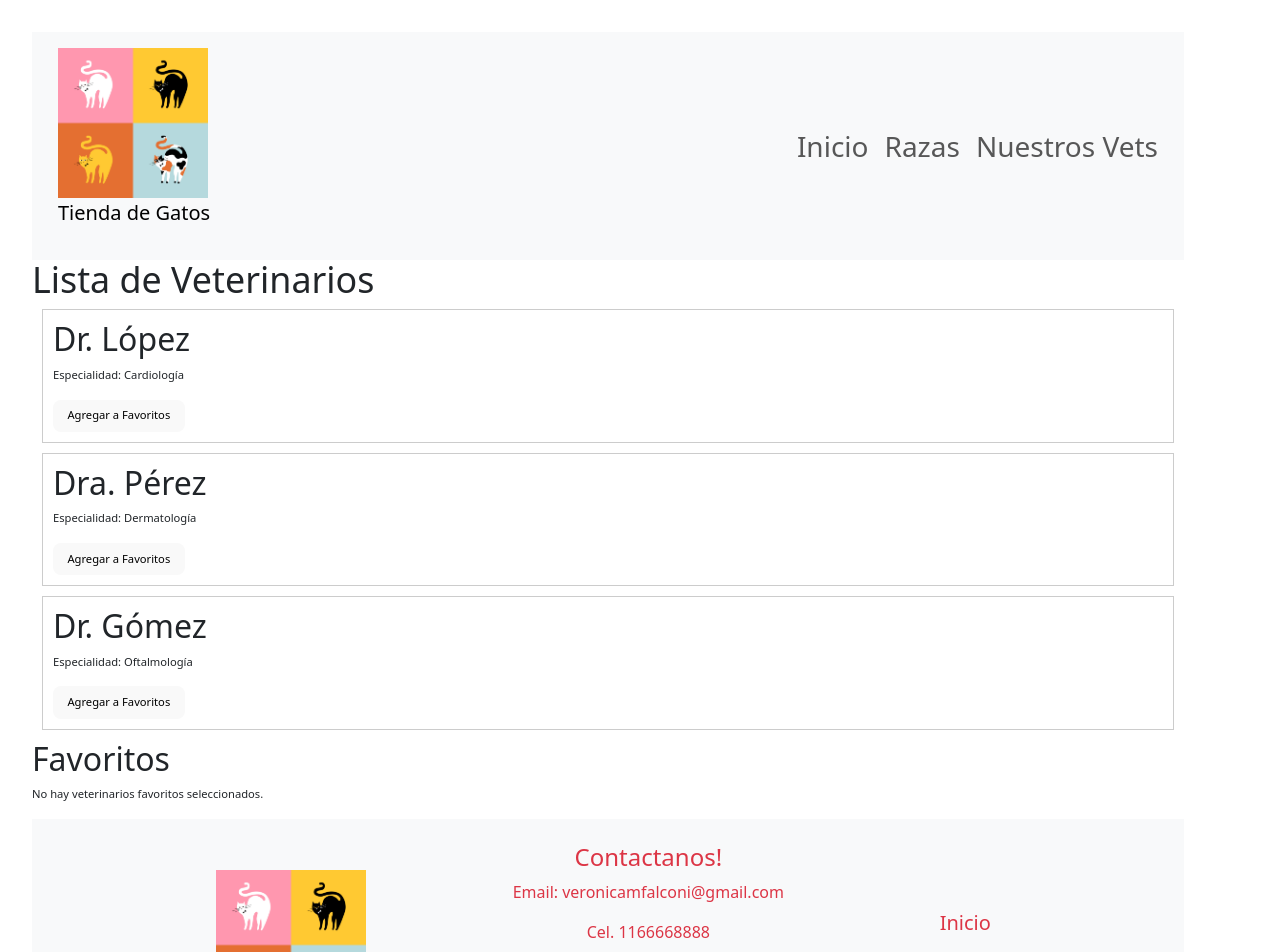
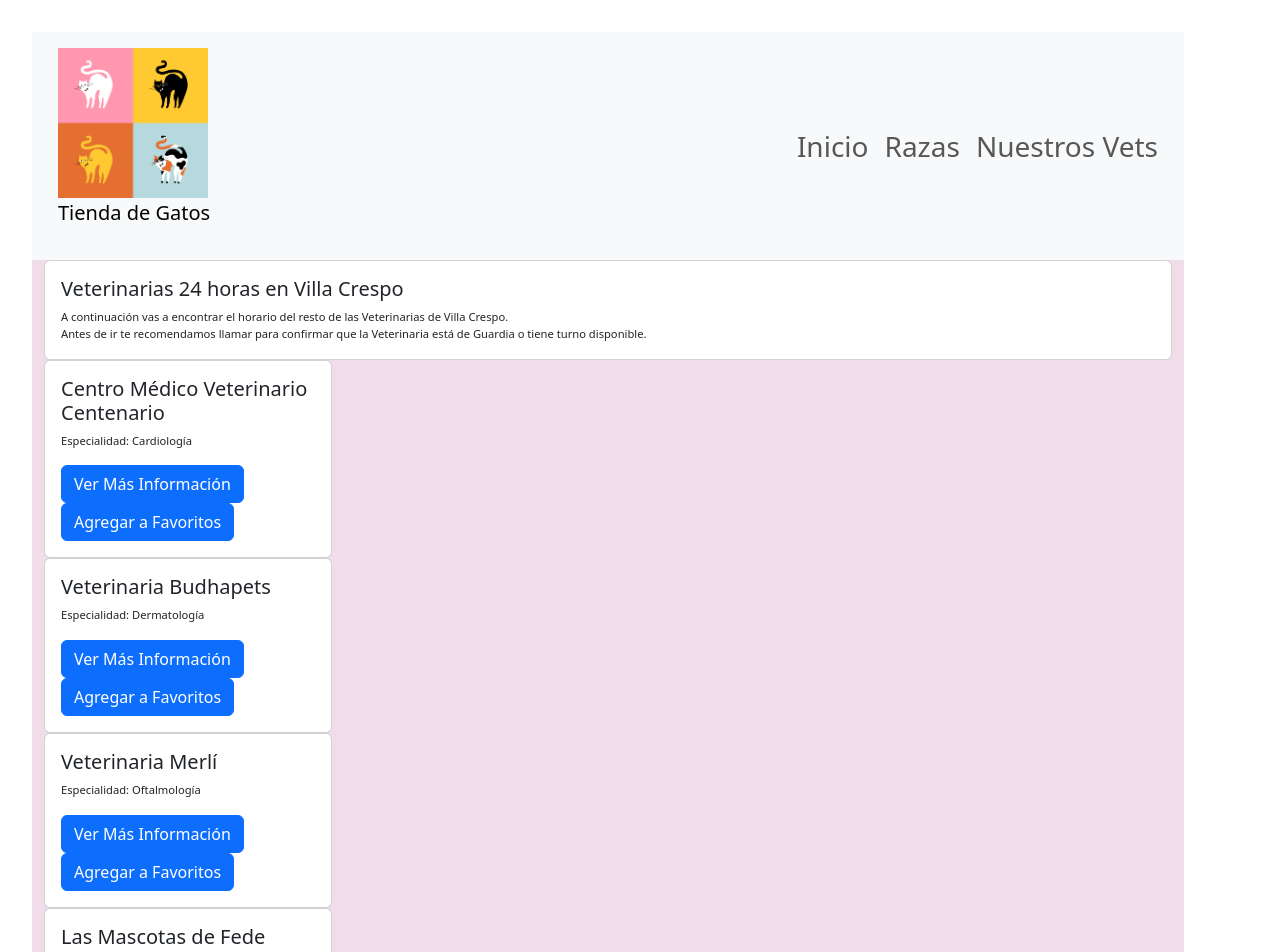
Before and after one commit to veronicamfalconi/WorldCats, a React (Vite) app: page /veterinarios in a window 1280 px wide. Shown: the top 952 px of the page. Built offline with nearby package versions, Linux system fonts and the light colour scheme.

Commit message:
mi primer Vero

```diff
--- a/src/componentes/Veterinarios/ListaVeterinarios.jsx
+++ b/src/componentes/Veterinarios/ListaVeterinarios.jsx
@@ -1,47 +1,249 @@
-import React, { useState } from 'react';
-import Veterinario from './Veterinario';
+import React, { useState } from "react";
+import "./veterinario.css";
+import Veterinario from "./Veterinario";
+import Button from "react-bootstrap/Button";
+import Modal from "react-bootstrap/Modal";
+import Card from "react-bootstrap/Card";
+import Container from "react-bootstrap/Container";
+import Row from "react-bootstrap/Row";
+import Col from "react-bootstrap/Col";
 
 const ListaVeterinarios = () => {
   const [veterinarios, setVeterinarios] = useState([
-    { id: 1, nombre: 'Dr. López', especialidad: 'Cardiología', esFavorito: false },
-    { id: 2, nombre: 'Dra. Pérez', especialidad: 'Dermatología', esFavorito: false },
-    { id: 3, nombre: 'Dr. Gómez', especialidad: 'Oftalmología', esFavorito: false },
+    {
+      id: 1,
+      nombre: "Centro Médico Veterinario Centenario",
+      especialidad: "Cardiología",
+      direccion: "Av. Warnes 59",
+      telefono: "011-45877059 1160582655",
+      horarios: "24 horas",
+      mostrarData: false,
+      esFavorito: false,
+    },
+    {
+      id: 2,
+      nombre: "Veterinaria Budhapets",
+      especialidad: "Dermatología",
+      direccion: "Av. Tte. Gral. Donato Álvarez 2.077",
+      telefono: "011-51799970 011-4583-5595",
+      horarios: "24 horas",
+      mostrarData: false,
+      esFavorito: false,
+    },
+    {
+      id: 3,
+      nombre: "Veterinaria Merlí",
+      especialidad: "Oftalmología",
+      direccion: "Coronel Apolinario Figueroa 299",
+      telefono: "011-32330666",
+      horarios:
+        "Lunes a Sábado de 09:00 a 21:00 hs. Domingo de 10:00 a 20:00 hs.",
+      mostrarData: false,
+      esFavorito: false,
+    },
+    {
+      id: 4,
+      nombre: "Las Mascotas de Fede",
+      especialidad: "General",
+      direccion: "Gurruchaga 632",
+      telefono: "011-48553969",
+      horarios: "Lunes a Sábado de 10:00 a 19:30 hs",
+      mostrarData: false,
+      esFavorito: false,
+    },
+    {
+      id: 5,
+      nombre: "Veterinaria Pacalú",
+      especialidad: "General",
+      direccion: "Coronel Apolinario Figueroa 299",
+      telefono: "011-32330666",
+      horarios:
+        "Lunes a Sábado de 09:00 a 21:00 hs. Domingo de 10:00 a 20:00 hs.",
+      mostrarData: false,
+      esFavorito: false,
+    },
+    {
+      id: 6,
+      nombre: "Tu Mascota Veterinaria",
+      especialidad: "General",
+      direccion: "Luis Viale 181",
+      telefono: "011-48550018",
+      horarios: "Lunes a Sábado de 09:00 a 20:00 hs.",
+      mostrarData: false,
+      esFavorito: false,
+    },
+    {
+      id: 7,
+      nombre: "Veterinaria Karmin",
+      especialidad: "General",
+      direccion: "Av. Corrientes 5.726",
+      telefono: "011-48579111",
+      horarios:
+        "Lunes a Sábado de 09:00 a 20:00 hs. Sábado de 09:00 a 19:00 hs.",
+      mostrarData: false,
+      esFavorito: false,
+    },
+    {
+      id: 8,
+      nombre: "Veterinaria Alem",
+      especialidad: "General",
+      direccion: "Thames 575",
+      telefono: "011-48548509",
+      horarios:
+        "Lunes a Sábado de 09:30 a 20:00 hs. Domingo de 09:30 a 19:00 hs.",
+      mostrarData: false,
+      esFavorito: false,
+    },
+    {
+      id: 9,
+      nombre: "Veterinaria Online",
+      especialidad: "General",
+      direccion: "Gurruchaga y Juan Ramírez de Velasco",
+      telefono: "11 27098928",
+      horarios: "Lunes a Sábado de 11:00 a 19:00 hs.",
+      mostrarData: false,
+      esFavorito: false,
+    },
+    {
+      id: 10,
+      nombre: "Sebastián Veterinaria",
+      especialidad: "General",
+      direccion: "Av. Corrientes 5.139",
+      telefono: "011-48551849",
+      horarios:
+        "Lunes a Viernes de 10:00 a 14:00 y de 15:00 a 20:00 hs. Sábado de 10:00 a 19:00 hs.",
+      mostrarData: false,
+      esFavorito: false,
+    },
+    {
+      id: 11,
+      nombre: "Clínica Veterinaria Pet's",
+      especialidad: "General",
+      direccion: "Av. Córdoba 4.416",
+      telefono: "011-47778877",
+      horarios:
+        "Lunes a Viernes de 10:00 a 18:30 hs. Sábado de 10:30 a 14:00 hs.",
+      mostrarData: false,
+      esFavorito: false,
+    },
+    {
+      id: 12,
+      nombre: "Veterinaria Jaiot",
+      especialidad: "General",
+      direccion: "Camargo 845",
+      telefono: "011-48559868",
+      horarios:
+        "Lunes a Viernes de 09:30 a 13:00 y de 16:30 a 19:30 hs. Sábado de 09:30 a 13:00 hs.",
+      mostrarData: false,
+      esFavorito: false,
+    },
+    {
+      id: 13,
+      nombre: "Clínica Veterinaria Villa Crespo",
+      especialidad: "General",
+      direccion: "Camargo 572",
+      telefono: "011-48544488",
+      horarios:
+        "Lunes a Viernes de 10:00 a 19:00 hs. Sábado de 10:00 a 17:00 hs.",
+      mostrarData: false,
+      esFavorito: false,
+    },
   ]);
 
-  const toggleFavorito = (id) => {
-    setVeterinarios(veterinarios.map(veterinario =>
-      veterinario.id === id
-        ? { ...veterinario, esFavorito: !veterinario.esFavorito }
-        : veterinario
-    ));
+  const [seleccionarVeterinario, setSeleccionarVeterinario] = useState(null);
+
+  const toggleData = (veterinario) => {
+    setSeleccionarVeterinario(veterinario);
   };
 
-  const veterinariosFavoritos = veterinarios.filter(veterinario => veterinario.esFavorito);
+  const toggleFavorito = (id) => {
+    setVeterinarios(
+      veterinarios.map((veterinario) =>
+        veterinario.id === id
+          ? { ...veterinario, esFavorito: !veterinario.esFavorito }
+          : veterinario
+      )
+    );
+  };
+
+  const closeModal = () => {
+    setSeleccionarVeterinario(null);
+  };
+
+  const veterinariosFavoritos = veterinarios.filter(
+    (veterinario) => veterinario.esFavorito
+  );
 
   return (
-    <div>
-      <h1>Lista de Veterinarios</h1>
-      {veterinarios.map(veterinario => (
+    <Container fluid className="containerVeterinario">
+      <Row className="justify-content-center">
+        <Col>
+          <Card>
+            <Card.Body>
+              <Card.Title>Veterinarias 24 horas en Villa Crespo</Card.Title>
+              <Card.Text>
+                A continuación vas a encontrar el horario del resto de las
+                Veterinarias de Villa Crespo.
+                <br />
+                Antes de ir te recomendamos llamar para confirmar que la
+                Veterinaria está de Guardia o tiene turno disponible.
+              </Card.Text>
+            </Card.Body>
+          </Card>
+        </Col>
+      </Row>
+
+      {veterinarios.map((veterinario) => (
         <Veterinario
           key={veterinario.id}
           veterinario={veterinario}
+          onToggleData={toggleData}
           onToggleFavorito={toggleFavorito}
         />
       ))}
 
+      {seleccionarVeterinario && (
+        <Modal show={true} onHide={closeModal}>
+          <Modal.Header closeButton>
+            <Modal.Title>{seleccionarVeterinario.nombre}</Modal.Title>
+          </Modal.Header>
+          <Modal.Body>
+            <p>
+              <strong>Especialidad:</strong>{" "}
+              {seleccionarVeterinario.especialidad}
+            </p>
+            <p>
+              <strong>Dirección:</strong> {seleccionarVeterinario.direccion}
+            </p>
+            <p>
+              <strong>Teléfono:</strong> {seleccionarVeterinario.telefono}
+            </p>
+            <p>
+              <strong>Horarios:</strong> {seleccionarVeterinario.horarios}
+            </p>
+          </Modal.Body>
+          <Modal.Footer>
+            <Button variant="secondary" onClick={closeModal}>
+              Cerrar
+            </Button>
+          </Modal.Footer>
+        </Modal>
+      )}
+
       <h2>Favoritos</h2>
       {veterinariosFavoritos.length > 0 ? (
-        veterinariosFavoritos.map(veterinario => (
+        veterinariosFavoritos.map((veterinario) => (
           <Veterinario
             key={veterinario.id}
             veterinario={veterinario}
             onToggleFavorito={toggleFavorito}
+            onToggleData={toggleData} // Agregar esta línea si es necesaria en Veterinario
           />
         ))
       ) : (
         <p>No hay veterinarios favoritos seleccionados.</p>
       )}
-    </div>
+    </Container>
   );
 };
 
--- a/src/componentes/Veterinarios/Veterinario.jsx
+++ b/src/componentes/Veterinarios/Veterinario.jsx
@@ -1,15 +1,31 @@
-import React from 'react';
+import React from "react";
+import Button from "react-bootstrap/Button";
+import Modal from "react-bootstrap/Modal";
+import Card from "react-bootstrap/Card";
 
-const Veterinario = ({ veterinario, onToggleFavorito }) => {
+const Veterinario = ({ veterinario, onToggleData, onToggleFavorito }) => {
   return (
-    <div style={{ border: '1px solid #ccc', padding: '10px', margin: '10px' }}>
-      <h2>{veterinario.nombre}</h2>
-      <p>Especialidad: {veterinario.especialidad}</p>
-      <button onClick={() => onToggleFavorito(veterinario.id)}>
-        {veterinario.esFavorito ? 'Eliminar de Favoritos' : 'Agregar a Favoritos'}
-      </button>
-    </div>
+    <Card style={{ width: "18rem" }}>
+      <Card.Body>
+        <Card.Title>{veterinario.nombre}</Card.Title>
+        <Card.Text>
+          <p>Especialidad: {veterinario.especialidad}</p>
+        </Card.Text>
+        <Button variant="primary" onClick={() => onToggleData(veterinario)}>
+          Ver Más Información
+        </Button>
+        <Button
+          variant="primary"
+          onClick={() => onToggleFavorito(veterinario.id)}
+        >
+          {veterinario.esFavorito
+            ? "Eliminar de Favoritos"
+            : "Agregar a Favoritos"}
+        </Button>
+      </Card.Body>
+    </Card>
   );
+
 };
 
 export default Veterinario;
--- /dev/null
+++ b/src/componentes/Veterinarios/veterinario.css
@@ -0,0 +1,3 @@
+.containerVeterinario{
+    background-color: #f1dce9;
+}
--- a/src/componentes/footer/Footer.jsx
+++ b/src/componentes/footer/Footer.jsx
@@ -1,4 +1,4 @@
- import "./Footer.css";
+import "./Footer.css";
 import Container from "react-bootstrap/Container";
 import Nav from "react-bootstrap/Nav";
 import Navbar from "react-bootstrap/Navbar";
@@ -10,8 +10,8 @@ import logo from "../../assets/imgRazas/logo.jpg";
 function Footer() {
   return (
     <Container fluid className="bg-light text-danger p-4">
-      <Row className="align-items-center justify-content-center">
-        <Col md="auto" className="text-center mb-4 mb-md-0 mx-5">
+      <Row xs={1} md={3} lg={3} className="g-5">
+        <Col md="auto" className="text-center mb-4 mb-md-0">
           <Stack className="align-items-center">
             <img
               alt=""
@@ -25,16 +25,16 @@ function Footer() {
           </Stack>
         </Col>
 
-        <Col md="auto" className="text-center mb-4 mb-md-0 fs-6 mx-5">
+        <Col md="auto" className="text-center mb-4 mb-md-0 fs-6 ">
           <h4>Contactanos!</h4>
           <p>Email: veronicamfalconi@gmail.com</p>
           <p>Cel. 1166668888</p>
           <p>742 Evergreen Terrace</p>
-          <p className="text-black">Derechos reservados ©</p>
+          <p className="text-black">Derechos reservados</p>
           <p className="text-black">Hecho por Alexia Corach y Veronica Falconi</p>
         </Col>
 
-        <Col md="auto" className="text-center mx-5">
+        <Col md="auto" className="text-center">
           <Nav className="flex-column fs-5">
             <Nav.Link href="/" className="text-danger p-1 fs-5">
               Inicio
```
Also changed, not shown: src/componentes/Home/Home.jsx (+27 -3 lines), 1 other file (tests, documents, lock files or other folders).
